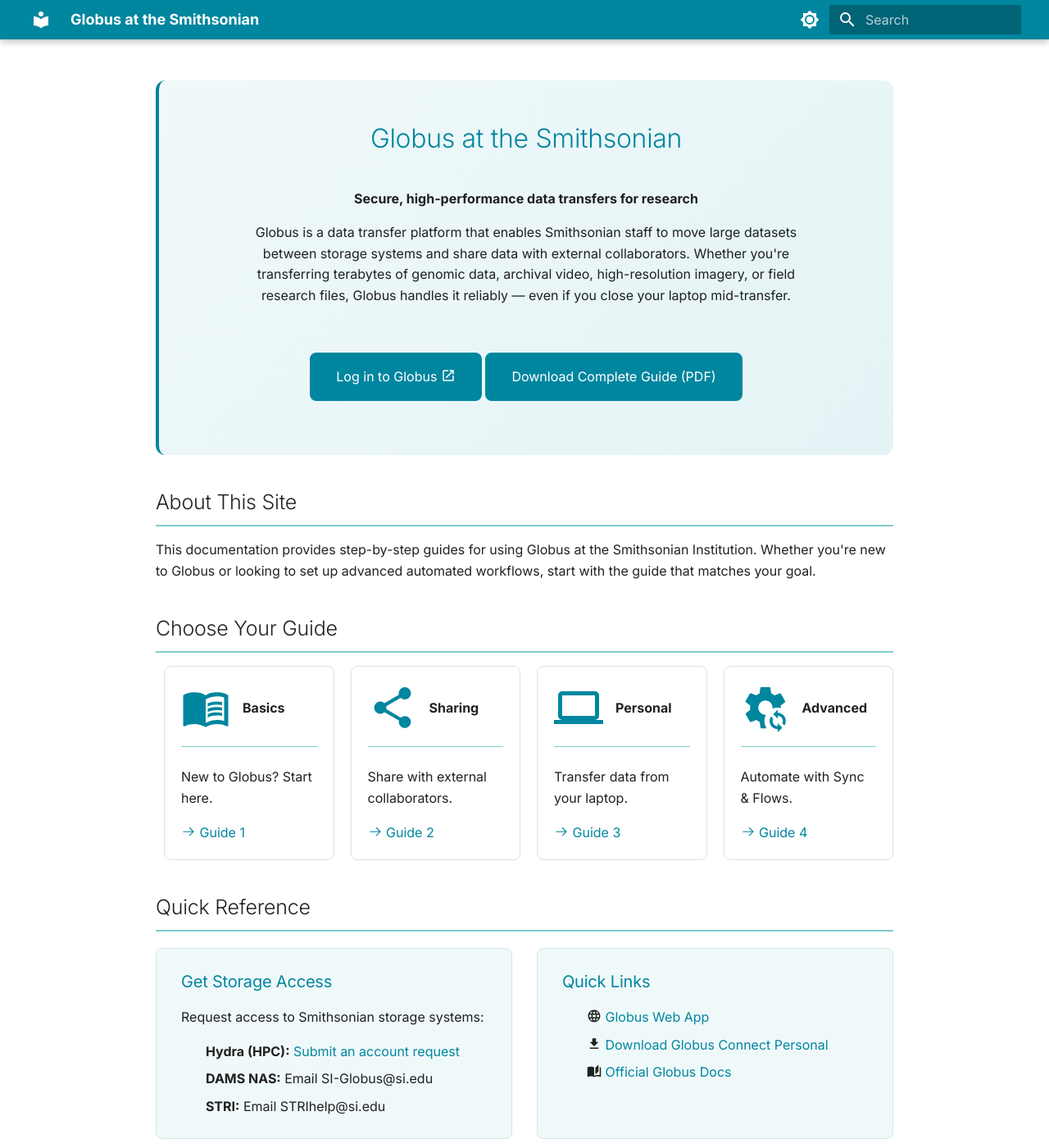
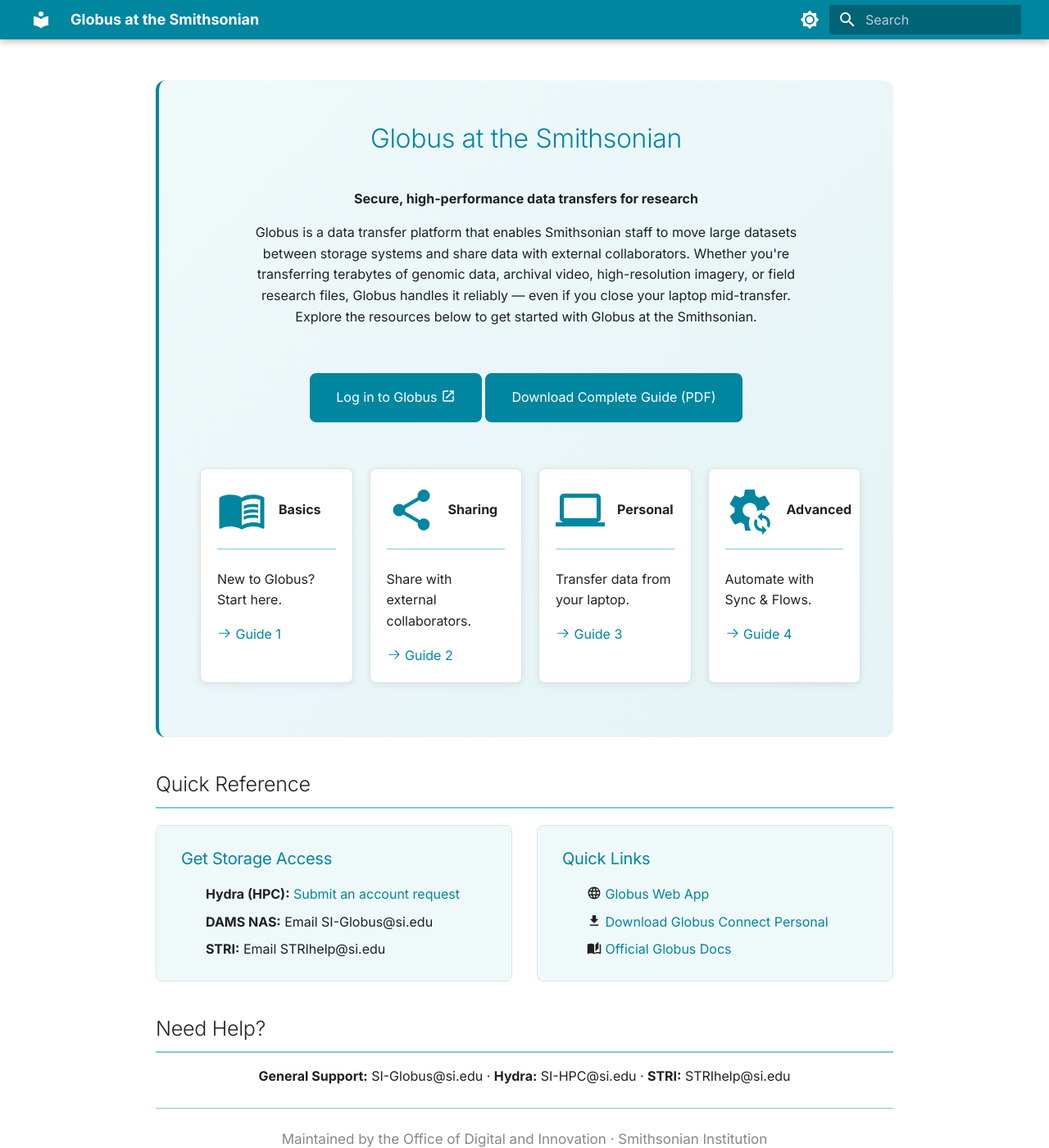
Before and after one commit to Smithsonian/globus-docs, an MkDocs documentation site: the page built from docs/index.md, in a window 1280 px wide and 1400 px high. Shown: the whole window at 82% size. Built offline with MkDocs 1.6.1 and Material for MkDocs 9.7.7, drawn with Linux system fonts in a browser that asks for light colours.

Commit message:
updates to css and index

```diff
--- a/docs/index.md
+++ b/docs/index.md
@@ -10,7 +10,7 @@
 
 **Secure, high-performance data transfers for research**
 
-Globus is a data transfer platform that enables Smithsonian staff to move large datasets between storage systems and share data with external collaborators. Whether you're transferring terabytes of genomic data, archival video, high-resolution imagery, or field research files, Globus handles it reliably — even if you close your laptop mid-transfer.
+Globus is a data transfer platform that enables Smithsonian staff to move large datasets between storage systems and share data with external collaborators. Whether you're transferring terabytes of genomic data, archival video, high-resolution imagery, or field research files, Globus handles it reliably — even if you close your laptop mid-transfer. Explore the resources below to get started with Globus at the Smithsonian.
 
 <div class="hero-buttons" markdown>
 
@@ -18,14 +18,6 @@
 [Download Complete Guide (PDF)](pdfs/globus-complete-guide.pdf){ .md-button }
 
 </div>
-
-</div>
-
-## About This Site
-
-This documentation provides step-by-step guides for using Globus at the Smithsonian Institution. Whether you're new to Globus or looking to set up advanced automated workflows, start with the guide that matches your goal.
-
-## Choose Your Guide
 
 <div class="grid cards" markdown>
 
@@ -63,6 +55,8 @@
 
 </div>
 
+</div>
+
 ## Quick Reference
 
 <div class="quick-ref-grid" markdown>
@@ -70,8 +64,6 @@
 <div class="quick-ref-box" markdown>
 
 ### Get Storage Access
-
-Request access to Smithsonian storage systems:
 
 - **Hydra (HPC):** [Submit an account request](https://smithsonianprod.servicenowservices.com/si?id=sc_cat_item&sys_id=962e05331b96e05078932f41f54bcb3b)
 - **DAMS NAS:** Email SI-Globus@si.edu
@@ -92,6 +84,7 @@
 </div>
 
 ## Need Help?
+
 <p style="text-align: center;" markdown>
 **General Support:** SI-Globus@si.edu · **Hydra:** SI-HPC@si.edu · **STRI:** STRIhelp@si.edu
 </p>
--- a/docs/stylesheets/extra.css
+++ b/docs/stylesheets/extra.css
@@ -327,12 +327,25 @@
   gap: 1.5rem;
   flex-wrap: wrap;
   margin-top: 2rem;
+  margin-bottom: 2rem;
   justify-content: center;
 }
 
 .hero-buttons .md-button {
   min-width: 200px;
   text-align: center;
+}
+
+/* Cards inside hero */
+.hero .grid.cards {
+  margin-top: 1rem;
+  text-align: left;
+}
+
+.hero .grid.cards > ul > li {
+  background: white;
+  box-shadow: 0 2px 8px rgba(0, 0, 0, 0.08);
+  text-align: left;
 }
 
 [data-md-color-scheme="slate"] .hero {
```
Also changed, not shown: 1 other file.
